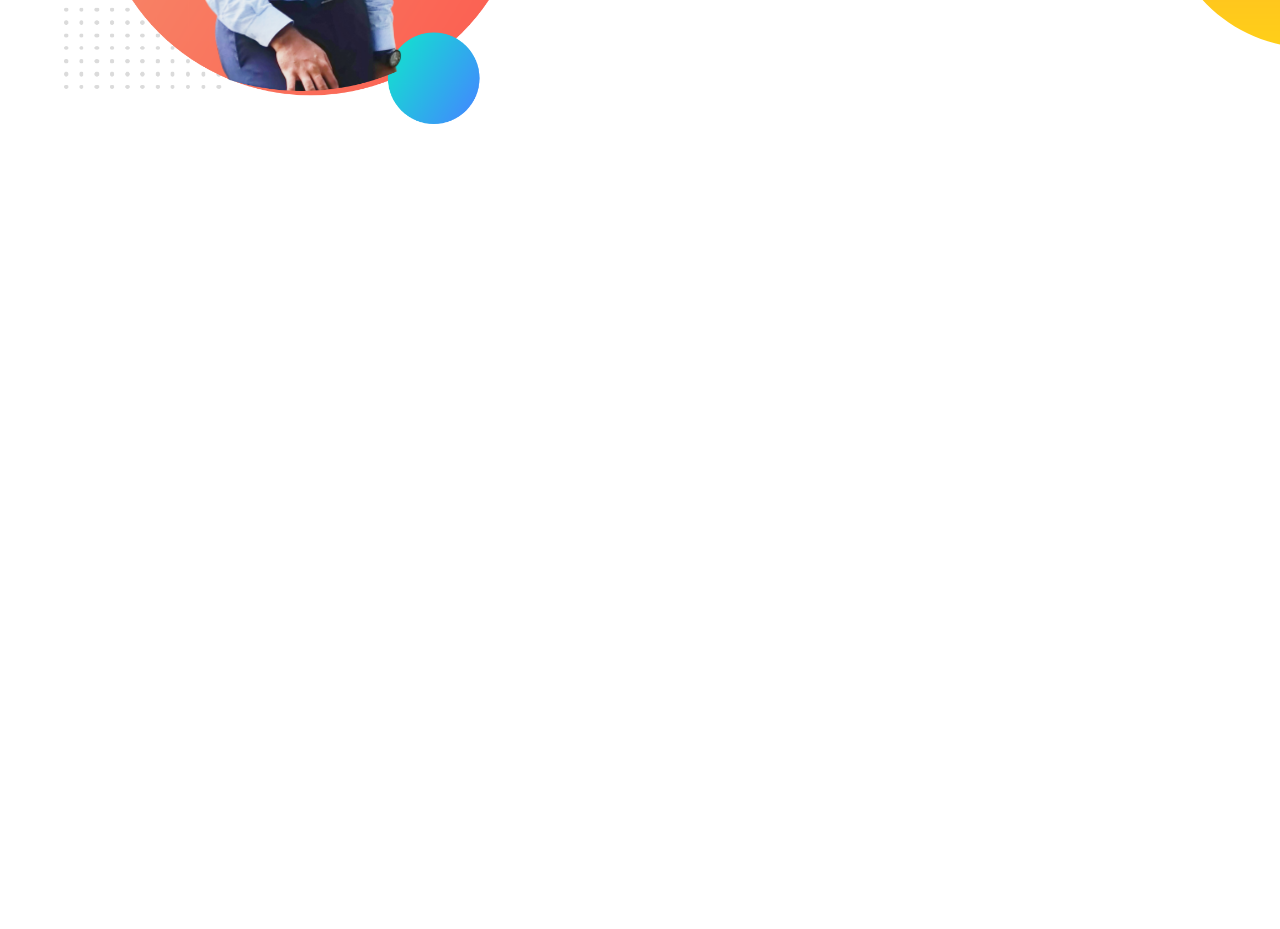
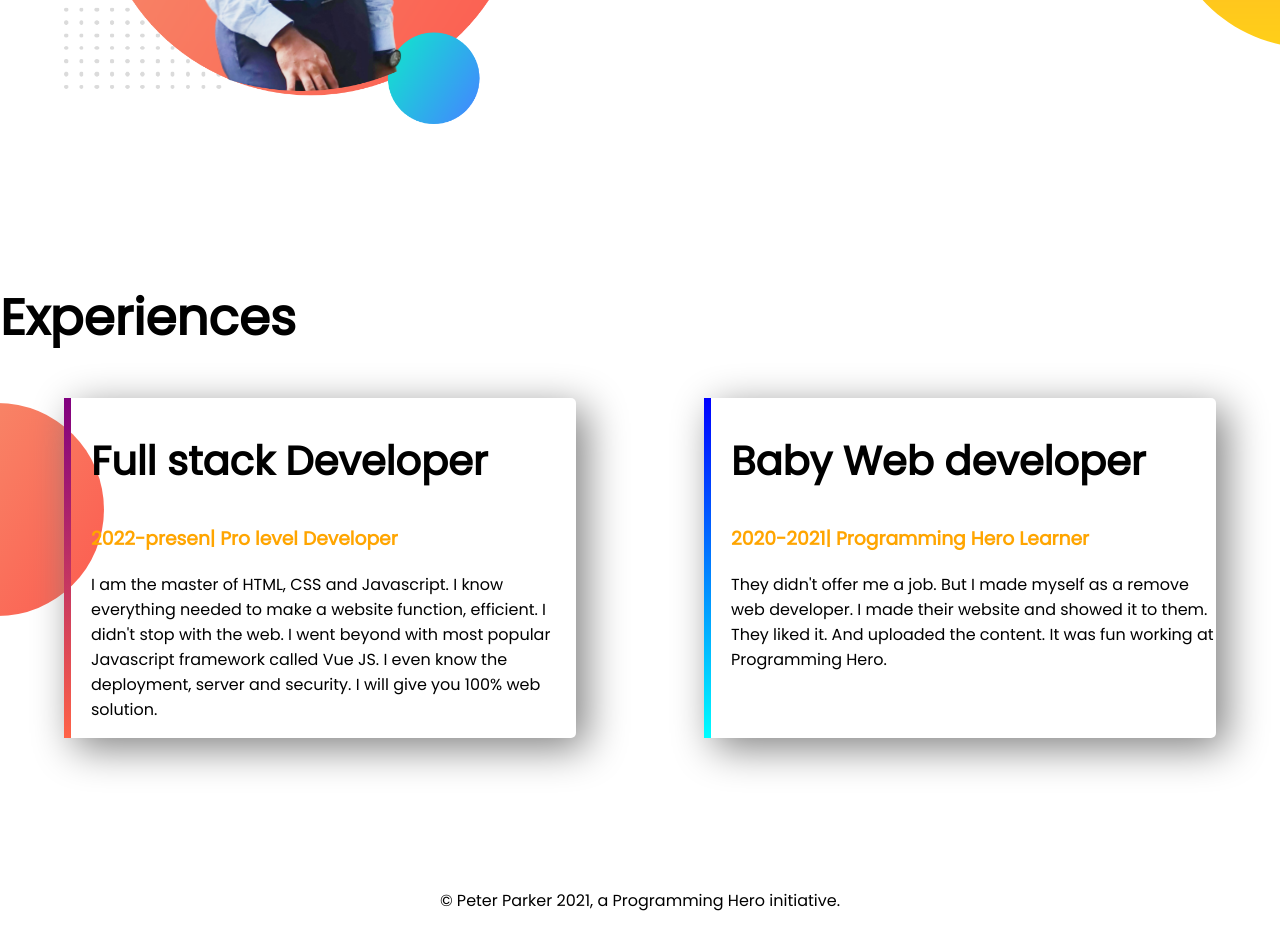
Before and after one commit to SolemanHossain/developer_protfolio, a plain HTML site: page index.html in a window 1280 px wide. Shown: the part 948-1877 px from the top of the page. Before the commit the page ends 1229 px from the top, so only its background shows below. Drawn offline with Linux system fonts and the light colour scheme.

Commit message:
footer experience added

```diff
--- a/index.html
+++ b/index.html
@@ -16,7 +16,7 @@
 </head>
 
 <body>
-    <section class="top-banner">
+    <section class="top-banner flexible-container">
         <div class="half-width">
             <h1>Welcome To</h1>
             <h1> <span class="orange-color">Soleman Rakib</span> World!</h1>
@@ -33,7 +33,7 @@
             <img src="images/rakib.jpg" alt="">
         </div>
     </section>
-    <section class="dream-big">
+    <section class="dream-big flexible-container">
         <div class="half-width">
             <img src="images/rakib.png" alt="">
         </div>
@@ -46,6 +46,30 @@
         </div>
 
     </section>
+    <section class="Experience-area">
+        <h1>Experiences</h1>
+        <div class="flexible-container">
+            <div id="fullstack-developer" class="experience-item">
+                <h2>Full stack Developer</h2>
+                <h3> <span class="orange-color">2022-presen| Pro level Developer</span> </h3>
+                <p>I am the master of HTML, CSS and Javascript. I know everything needed to make a website function,
+                    efficient. I didn't stop with the web. I went beyond with most popular Javascript framework called
+                    Vue
+                    JS. I even know the deployment, server and security. I will give you 100% web solution.</p>
+            </div>
+            <div id="web-developer" class="experience-item">
+                <h2>Baby Web developer</h2>
+                <h3> <span class="orange-color">2020-2021| Programming Hero Learner</span></h3>
+                <p>They didn't offer me a job. But I made myself as a remove web developer. I made their website and
+                    showed
+                    it to them. They liked it. And uploaded the content. It was fun working at Programming Hero.</p>
+            </div>
+        </div>
+
+    </section>
+    <footer>
+        <p>© Peter Parker 2021, a Programming Hero initiative.</p>
+    </footer>
 </body>
 
 </html>
--- a/style.css
+++ b/style.css
@@ -5,16 +5,20 @@ body{
 h1{
     font-size: 50px;
 }
+h2{
+    font-size: 40px;
+}
 .orange-color{
     color:orange;
 }
-section{
+.flexible-container{
     display: flex;
     margin-bottom: 150px;
 }
 .half-width{
     width: 50%;
     padding-left: 5%;
+
 }
 .half-width img{
     width: 80%;
@@ -36,3 +40,31 @@ section{
     background-repeat: no-repeat;
     background-position: right;
 }
+.Experience-area{
+    background-image: url(images/exp-bg.png);
+    background-repeat: no-repeat;
+    background-position: left;
+}
+.experience-item{
+    width: 40%;
+    margin-left: 5%;
+    margin-right: 5%;
+    padding-left: 20px;
+    border-radius: 5px;
+    box-shadow: 10px 10px 40px gray;
+    border-left: 10px solid ;
+}
+#web-developer{
+    border-left: 7px solid;
+    border-image: linear-gradient(blue, cyan);
+    border-image-slice: 1;
+}
+#fullstack-developer{
+    border-left: 7px solid;
+    border-image: linear-gradient(purple, tomato);
+    border-image-slice: 1;
+
+}
+footer p{
+    text-align: center;
+}
```
Also changed, not shown: Show off/IMG_20191016_120422__01-01.jpeg (deleted), Show off/c8d589fb-c651-4fff-9979-3a4973a991e8.jpg (deleted), Show off/my-bg.jpg (deleted), Show off/rakib.png (deleted), Show off/received_1847279631980391-01.jpeg (deleted), Show off/received_2062345434050458-01.jpeg (deleted), images/jhankar.png (deleted), images/jhankar2.png (deleted), images/my-bg.png (deleted), images/my-bg2.png (deleted), 7 other files.
